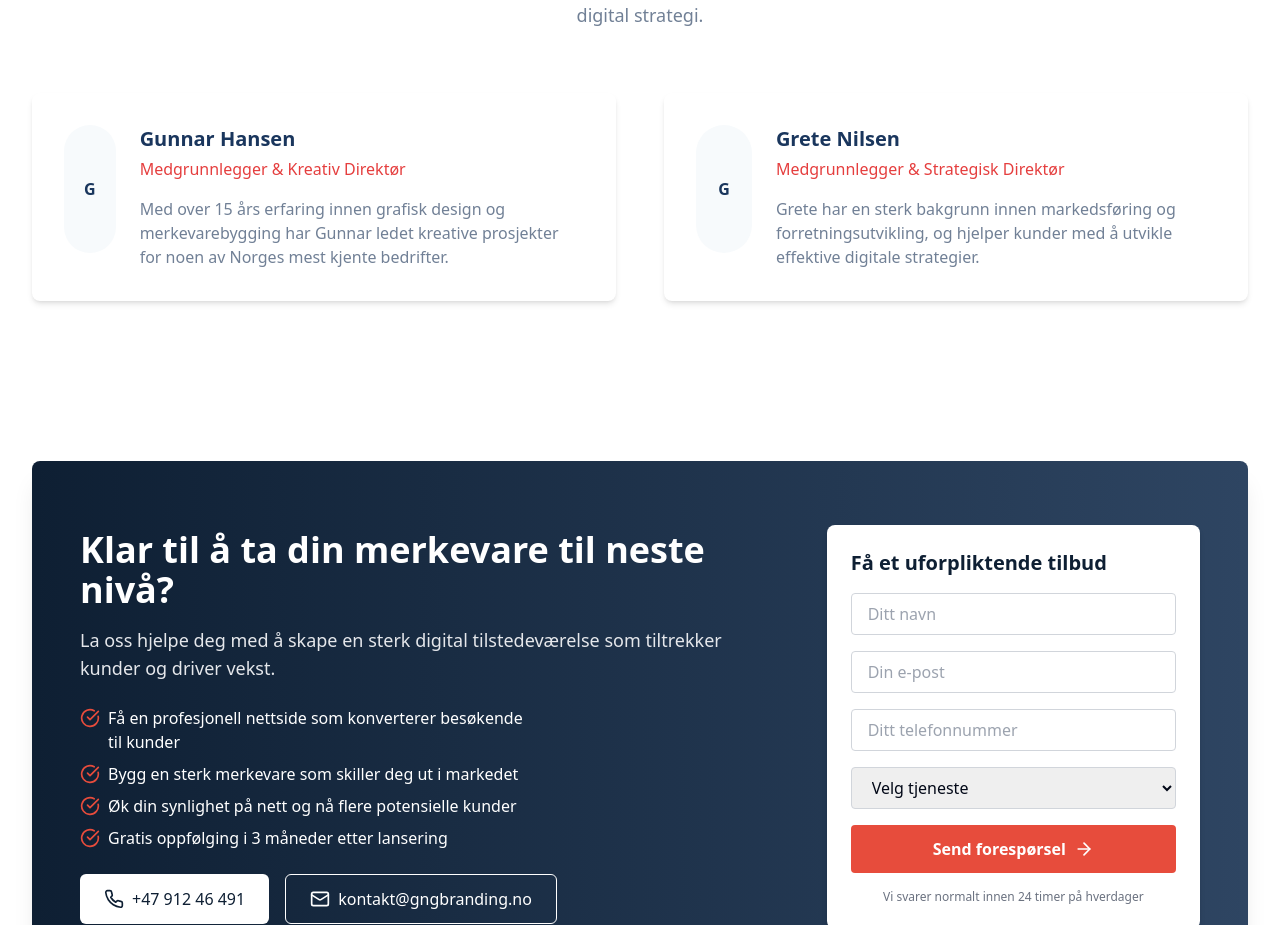
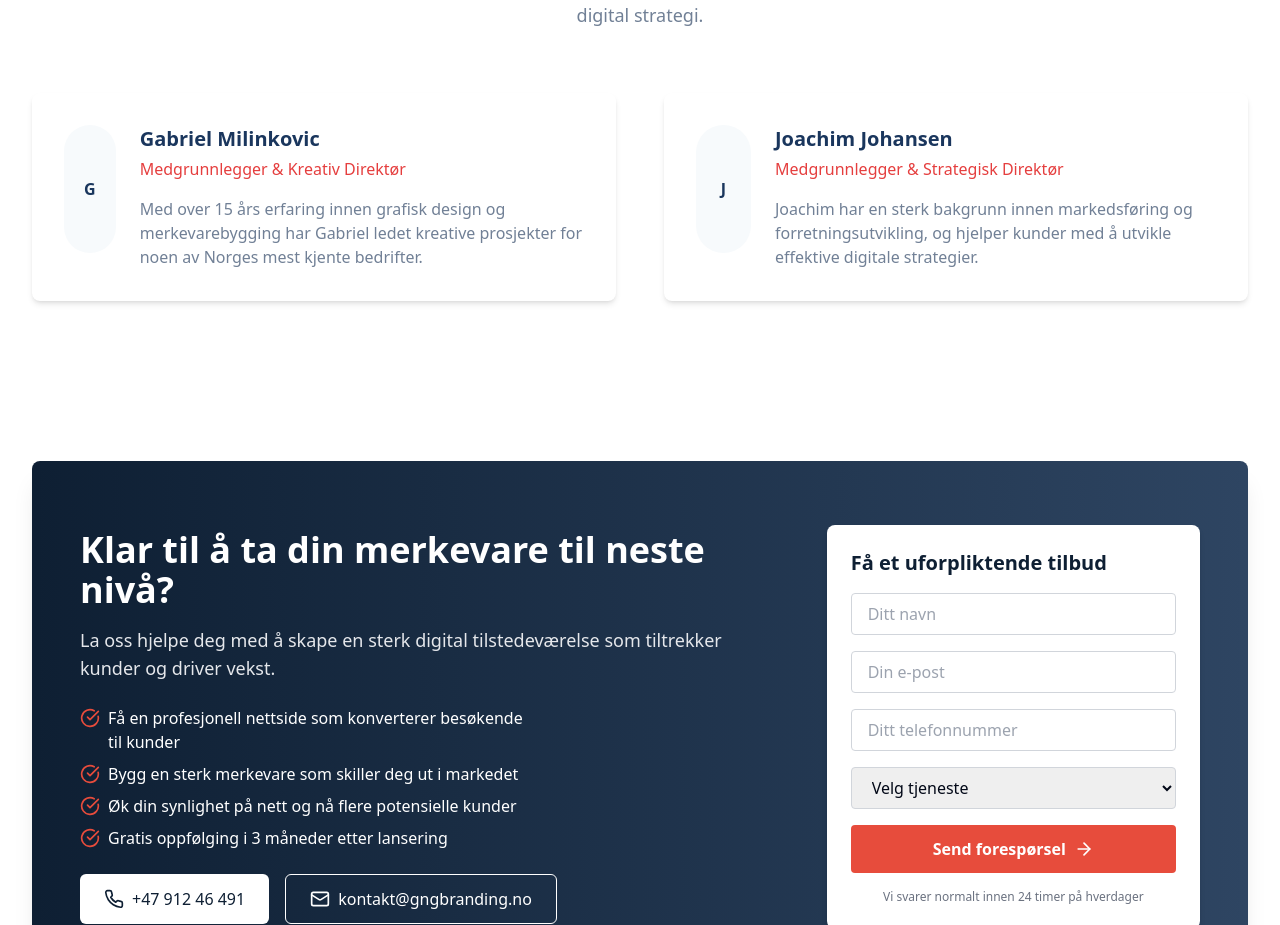
Before and after one commit to ensurik/gngbranding, a React (Vite) app: page /about in a window 1280 px wide. Shown: the part 1627-2552 px from the top of the page. Built offline with nearby package versions, Linux system fonts and the light colour scheme.

Commit message:
Replace team members
Replaces Gunnar Hansen and Grete Nilsen with Gabriel Milinkovic and Joachim Johansen in the About page.

```diff
--- a/src/pages/About.tsx
+++ b/src/pages/About.tsx
@@ -1,4 +1,3 @@
-
 import Navbar from "@/components/Navbar";
 import Footer from "@/components/Footer";
 import CallToAction from "@/components/CallToAction";
@@ -30,14 +29,14 @@ const About = () => {
 
   const team = [
     {
-      name: "Gunnar Hansen",
+      name: "Gabriel Milinkovic",
       title: "Medgrunnlegger & Kreativ Direktør",
-      bio: "Med over 15 års erfaring innen grafisk design og merkevarebygging har Gunnar ledet kreative prosjekter for noen av Norges mest kjente bedrifter.",
+      bio: "Med over 15 års erfaring innen grafisk design og merkevarebygging har Gabriel ledet kreative prosjekter for noen av Norges mest kjente bedrifter.",
     },
     {
-      name: "Grete Nilsen",
+      name: "Joachim Johansen",
       title: "Medgrunnlegger & Strategisk Direktør",
-      bio: "Grete har en sterk bakgrunn innen markedsføring og forretningsutvikling, og hjelper kunder med å utvikle effektive digitale strategier.",
+      bio: "Joachim har en sterk bakgrunn innen markedsføring og forretningsutvikling, og hjelper kunder med å utvikle effektive digitale strategier.",
     },
   ];
 
```
